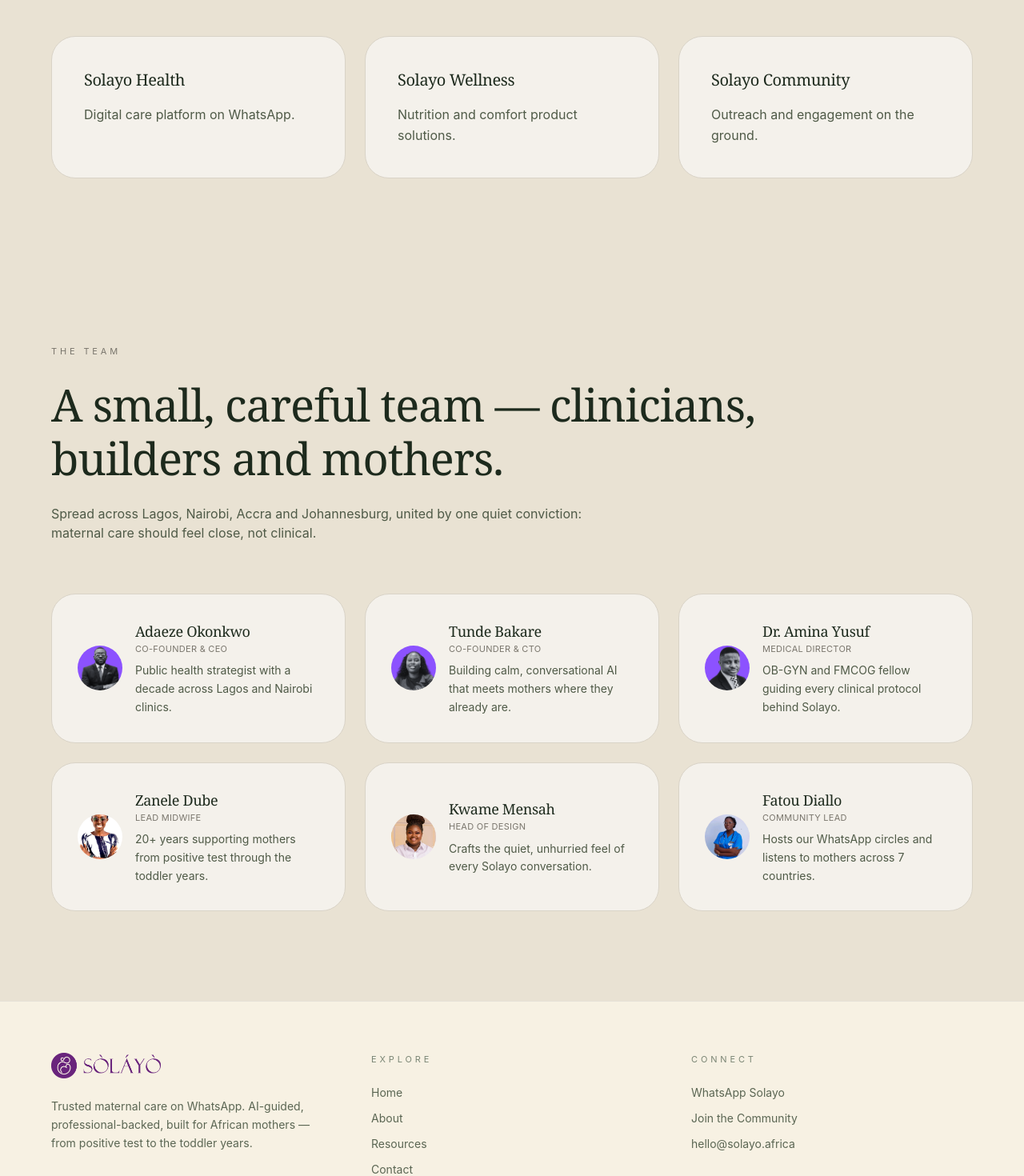
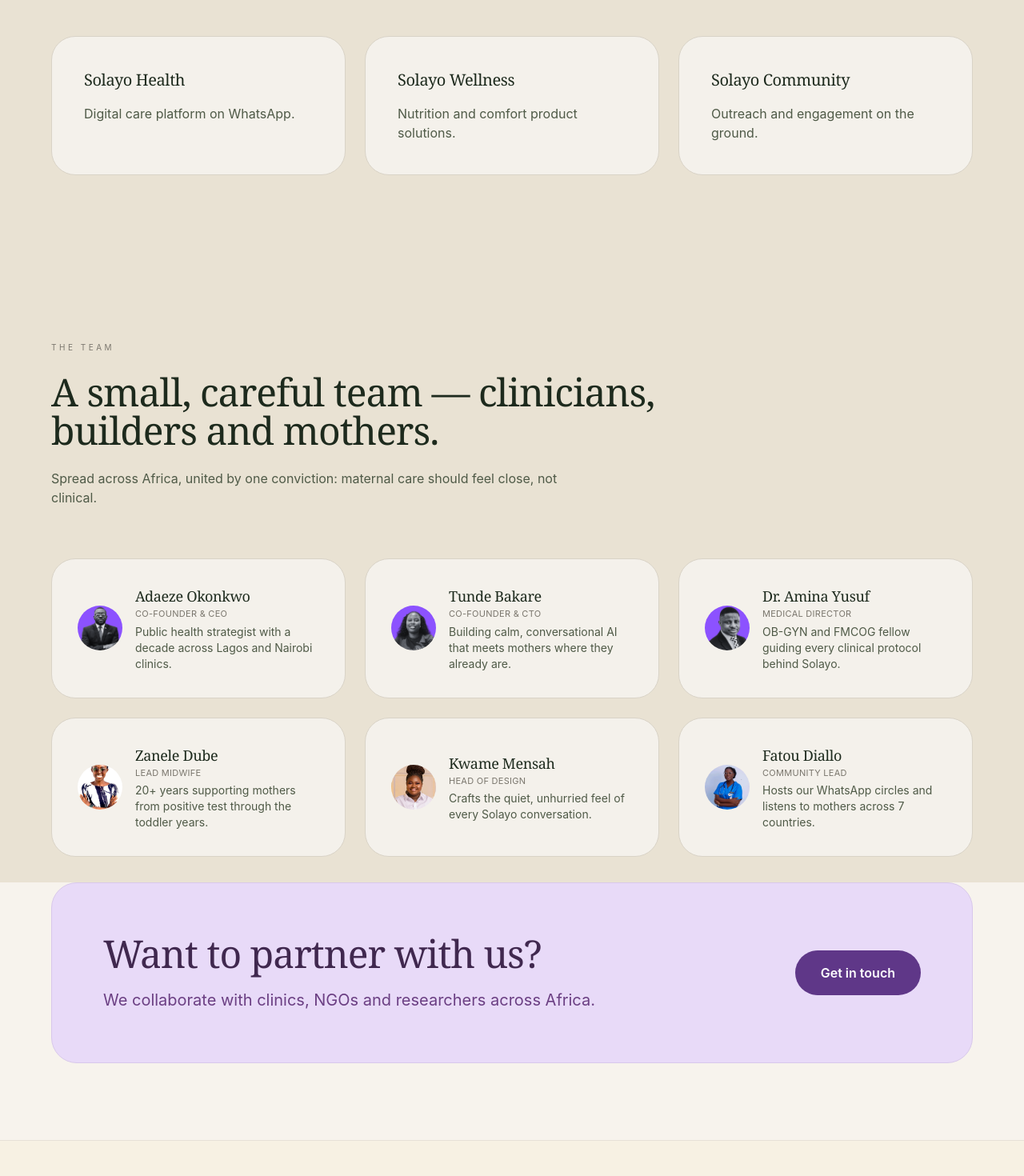
Before and after one commit to MizMelly/Solaye, a React (Vite) app: page /about in a window 1280 px wide. Shown: the part 660-2130 px from the top of the page at 80% size. Built offline with nearby package versions, Linux system fonts and the light colour scheme.

Commit message:
updating the about section final

```diff
--- a/src/pages/AboutPage.jsx
+++ b/src/pages/AboutPage.jsx
@@ -13,42 +13,36 @@
   const team = [
     {
       image: adaImage,
-      initials: "AO",
       name: "Adaeze Okonkwo",
       role: "CO-FOUNDER & CEO",
       desc: "Public health strategist with a decade across Lagos and Nairobi clinics.",
     },
     {
       image: tundeImage,
-      initials: "TB",
       name: "Tunde Bakare",
       role: "CO-FOUNDER & CTO",
       desc: "Building calm, conversational AI that meets mothers where they already are.",
     },
     {
       image: aminaImage,
-      initials: "AY",
       name: "Dr. Amina Yusuf",
       role: "MEDICAL DIRECTOR",
       desc: "OB-GYN and FMCOG fellow guiding every clinical protocol behind Solayo.",
     },
     {
       image: zaneleImage,
-      initials: "ZD",
       name: "Zanele Dube",
       role: "LEAD MIDWIFE",
       desc: "20+ years supporting mothers from positive test through the toddler years.",
     },
     {
       image: kwameImage,
-      initials: "KM",
       name: "Kwame Mensah",
       role: "HEAD OF DESIGN",
       desc: "Crafts the quiet, unhurried feel of every Solayo conversation.",
     },
     {
       image: fatouImage,
-      initials: "FD",
       name: "Fatou Diallo",
       role: "COMMUNITY LEAD",
       desc: "Hosts our WhatsApp circles and listens to mothers across 7 countries.",
@@ -64,7 +58,6 @@
       >
         <div className="max-w-6xl mx-auto grid md:grid-cols-2 gap-12 lg:gap-20 items-center">
 
-          {/* LEFT */}
           <motion.div
             initial={{ opacity: 0, y: 30 }}
             whileInView={{ opacity: 1, y: 0 }}
@@ -89,7 +82,6 @@
             </p>
           </motion.div>
 
-          {/* RIGHT IMAGE */}
           <motion.div
             initial={{ opacity: 0, scale: 0.95 }}
             whileInView={{ opacity: 1, scale: 1 }}
@@ -114,34 +106,22 @@
         <div className="max-w-7xl mx-auto grid md:grid-cols-3 gap-6">
 
           {[
-            {
-              title: "Solayo Health",
-              text: "Digital care platform on WhatsApp.",
-              delay: 0.8,
-            },
-            {
-              title: "Solayo Wellness",
-              text: "Nutrition and comfort product solutions.",
-              delay: 0.9,
-            },
-            {
-              title: "Solayo Community",
-              text: "Outreach and engagement on the ground.",
-              delay: 1,
-            },
+            { title: "Solayo Health", text: "Digital care platform on WhatsApp." },
+            { title: "Solayo Wellness", text: "Nutrition and comfort product solutions." },
+            { title: "Solayo Community", text: "Outreach and engagement on the ground." },
           ].map((card, index) => (
             <motion.div
               key={index}
               initial={{ opacity: 0, y: 30 }}
               whileInView={{ opacity: 1, y: 0 }}
-              transition={{ duration: card.delay }}
+              transition={{ duration: 0.8 + index * 0.1 }}
               viewport={{ once: true }}
               className="bg-[#f4f1eb] rounded-3xl border border-[#d9d3c7] p-8 md:p-10"
             >
               <h3 className="text-lg md:text-xl font-serif text-[#1d2a1d] mb-4">
                 {card.title}
               </h3>
-              <p className="text-sm md:text-base text-[#4f5a47] leading-relaxed">
+              <p className="text-sm md:text-base text-[#4f5a47]">
                 {card.text}
               </p>
             </motion.div>
@@ -154,25 +134,21 @@
       <section className="bg-[#e9e2d3] px-6 md:px-16 py-20 md:py-28">
         <div className="max-w-7xl mx-auto">
 
-          {/* HEADER */}
           <div className="mb-16 max-w-4xl">
-            <p className="text-[10px] md:text-[11px] tracking-[0.35em] uppercase text-[#7a766d] mb-6">
+            <p className="text-[10px] uppercase tracking-[0.35em] text-[#7a766d] mb-6">
               The Team
             </p>
 
-            <h2 className="font-serif text-3xl md:text-5xl lg:text-[56px] leading-[1.2] text-[#1d2a1d] mb-6">
+            <h2 className="font-serif text-3xl md:text-5xl text-[#1d2a1d] mb-6">
               A small, careful team — clinicians, builders and mothers.
             </h2>
 
-            <p className="text-sm md:text-base text-[#4f5a47] max-w-2xl">
-              Spread across Lagos, Nairobi, Accra and Johannesburg, united by one quiet conviction:
-              maternal care should feel close, not clinical.
+            <p className="text-[#4f5a47] max-w-2xl">
+              Spread across Africa, united by one conviction: maternal care should feel close, not clinical.
             </p>
           </div>
 
-          {/* TEAM GRID */}
           <div className="grid md:grid-cols-2 lg:grid-cols-3 gap-6">
-
             {team.map((member, index) => (
               <motion.div
                 key={index}
@@ -182,8 +158,7 @@
                 viewport={{ once: true }}
                 className="bg-[#f4f1eb] rounded-3xl border border-[#d9d3c7] p-6 md:p-8 flex gap-4 items-center"
               >
-                {/* IMAGE */}
-                <div className="w-14 h-14 rounded-full overflow-hidden shrink-0">
+                <div className="w-14 h-14 rounded-full overflow-hidden flex-shrink-0">
                   <img
                     src={member.image}
                     alt={member.name}
@@ -191,24 +166,54 @@
                   />
                 </div>
 
-                {/* TEXT */}
                 <div>
                   <h4 className="font-serif text-lg text-[#1d2a1d]">
                     {member.name}
                   </h4>
 
-                  <p className="text-[11px] tracking-wide uppercase text-[#7a766d] mb-2">
+                  <p className="text-[11px] uppercase tracking-wide text-[#7a766d] mb-1">
                     {member.role}
                   </p>
 
-                  <p className="text-sm text-[#4f5a47] leading-relaxed">
+                  <p className="text-sm text-[#4f5a47]">
                     {member.desc}
                   </p>
                 </div>
               </motion.div>
             ))}
+          </div>
+        </div>
+      </section>
 
-          </div>
+      {/* PARTNER CTA (RESTORED) */}
+      <section className="bg-[#f7f3ed] px-6 md:px-16 pb-16 md:pb-24 -mt-10 md:-mt-20">
+        <div className="max-w-7xl mx-auto">
+
+          <motion.div
+            initial={{ opacity: 0, y: 60, scale: 0.98 }}
+            whileInView={{ opacity: 1, y: 0, scale: 1 }}
+            transition={{ duration: 0.9 }}
+            viewport={{ once: true }}
+            className="bg-[#e8daf8] border border-[#d8c8eb] rounded-3xl md:rounded-4xl px-6 md:px-16 py-10 md:py-16 flex flex-col md:flex-row md:items-center md:justify-between gap-8"
+          >
+            <div className="max-w-3xl">
+              <h2 className="font-serif text-3xl md:text-5xl text-[#40284f] mb-5">
+                Want to partner with us?
+              </h2>
+
+              <p className="text-[#6b3f83] text-base md:text-xl">
+                We collaborate with clinics, NGOs and researchers across Africa.
+              </p>
+            </div>
+
+            <a
+              href="/contact"
+              className="inline-flex items-center justify-center rounded-full bg-[#5f3788] px-8 py-4 text-white font-semibold hover:bg-[#4f2d73]"
+            >
+              Get in touch
+            </a>
+          </motion.div>
+
         </div>
       </section>
     </>
```
